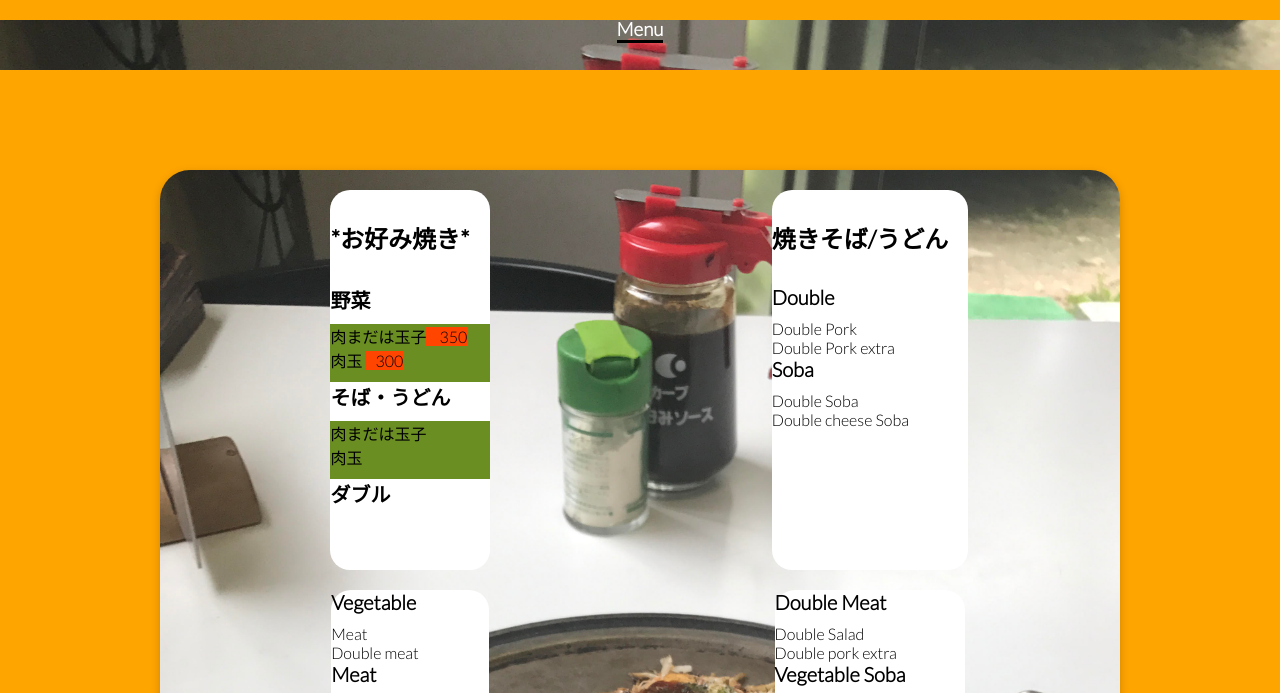
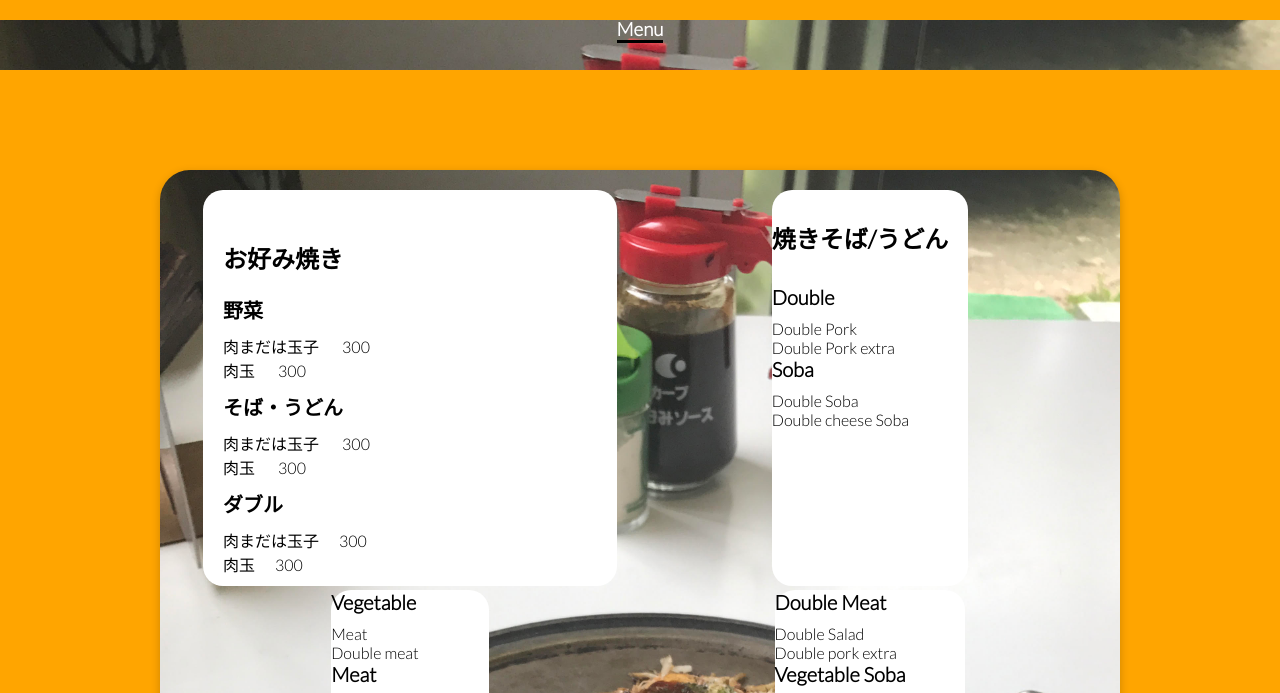
Before and after one commit to shinji-Yama77/MAKO-restaurant-website, a plain HTML site: page menu.html in a window 1280 px wide. Shown: the part 106-799 px from the top of the page. Drawn offline with Linux system fonts and the light colour scheme.

Commit message:
changed menu and stuff

```diff
--- a/menu.html
+++ b/menu.html
@@ -42,19 +42,23 @@
           <div class="first container grid">
             <div class="oko">
               <div >
-                <h1>*お好み焼き*</h1>
+                <h1>お好み焼き</h1>
               </div>
               <h4>野菜</h4>
               <ul>
-                <li>肉まだは玉子<span> 350</span></li>
-                <li>肉玉 <span> 300</span></li>
+                <li>肉まだは玉子 </li>
+                <li>肉玉 </li>
               </ul>
                 <h4>そば・うどん</h4>
+              <ul>
+                <li>肉まだは玉子 </li>
+                <li>肉玉 </li>
+              </ul>
+              <h4>ダブル</h4>
               <ul>
                 <li>肉まだは玉子</li>
                 <li>肉玉</li>
               </ul>
-              <h4>ダブル</h4>
 
             </div>
             <div class="soba">
--- a/style.css
+++ b/style.css
@@ -263,8 +263,10 @@ iframe {
 .oko {
   /* I set width on grid so this follows it */
   margin: 0 auto;
+  background-color: aqua;
   margin-top: 20px;
-
+  padding: 0 10px 0px 20px;
+  width: 90%;
 }
 
 .soba {
@@ -274,7 +276,8 @@ iframe {
 
 
 .oko h1 {
-  padding-bottom: 30px;
+  margin-top: 20px;
+  padding-bottom: 20px;
   padding-top: 30px;
   margin-right: 20px;
 }
@@ -287,7 +290,7 @@ iframe {
 
 .oko ul {
   padding-bottom: 10px;
-  background-color: olivedrab;
+
 }
 
 
@@ -335,8 +338,10 @@ iframe {
   list-style: none;
 }
 
-.oko span {
-  background-color: orangered;
-  padding-left: 10px;
 
+
+
+.oko li::after {
+  content: "300";
+  padding-left: 20px;
 }
```
